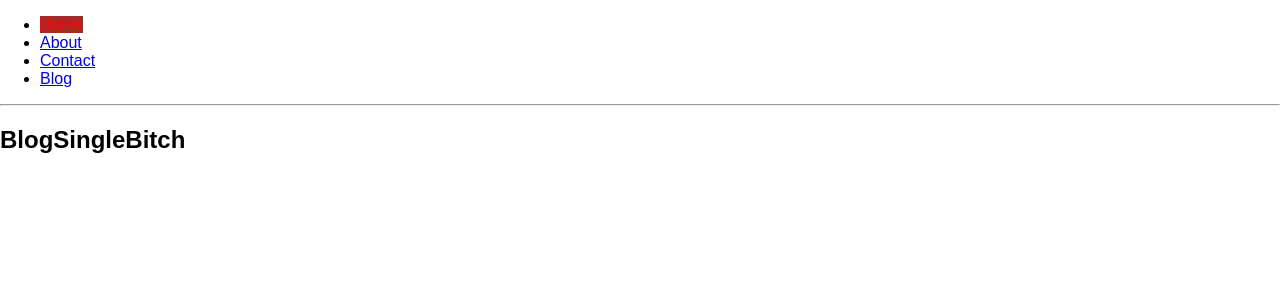
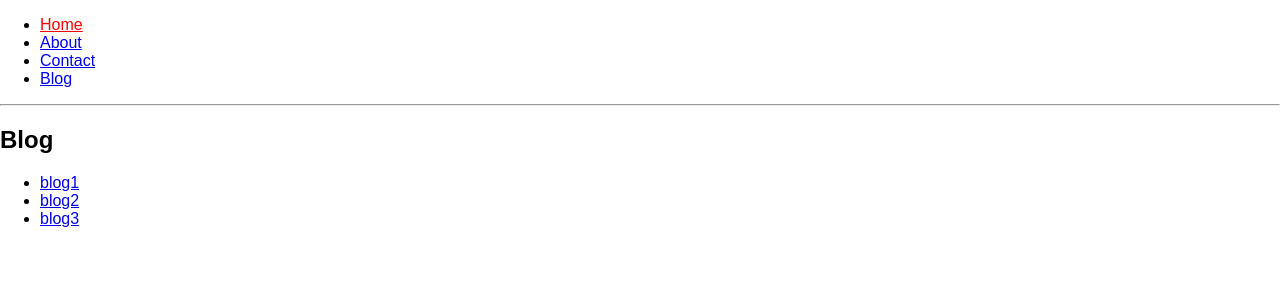
Before and after one commit to chakafasano88/react-exercise, a React (Create React App) app: page /blog/1 in a window 1280 px wide. Shown: the top 300 px of the page. Built offline with nearby package versions, Linux system fonts and the light colour scheme.

Commit message:
react routes

```diff
--- a/src/App.js
+++ b/src/App.js
@@ -3,11 +3,7 @@ import ReactDOM from 'react-dom';
 import PropTypes from 'prop-types';
 import logo from './logo.svg';
 import './App.css';
-import {
-  BrowserRouter as Router,
-  Route,
-  Link
-} from 'react-router-dom'// This is where you call your app
+import {BrowserRouter as Router, Route, NavLink, Switch} from 'react-router-dom'// This is where you call your app
 
 // USING STATE AND PROPS IN A COMPONENT TO PASS IN DATA
 //==== THIS COMPONENT INPUTS ALL OTHER COMPONENTS WITH XML JSX ====
@@ -23,7 +19,7 @@ class App extends Component {
   render() {
     return (
       <div className="App">
-
+        <h2> hEYREY GODG</h2>
       </div>
     );
   }
--- a/src/Blog.js
+++ b/src/Blog.js
@@ -1,21 +1,24 @@
 import React, {Component} from 'react';
-import {BrowserRouter as Router,Route,Link} from 'react-router-dom'
+import {BrowserRouter as Router, Route, NavLink, Switch} from 'react-router-dom';
+import BlogSingle from './BlogSingle';
 
 class Blog extends Component {
-  render(){
-    return(
+    render() {
+        return (
+            <Router>
                 <div>
                     <h2>Blog</h2>
                     <ul>
-          <li><Link to="/blog/12">blog1</Link></li>
-          <li><Link to="/blog/34">blog2</Link></li>
-          <li><Link to="/blog/56">blog3</Link></li>
+                        <li><NavLink to="/BlogSingle/1" exact>blog1</NavLink></li>
+                        <li><NavLink to="/BlogSingle/2" replace>blog2</NavLink></li>
+                        <li><NavLink to="/BlogSingle/3" replace>blog3</NavLink></li>
                     </ul>
-        {this.props.match.params.postId}
+                    <Switch>
+                        <Route path="/BlogSingle/:postId" component={BlogSingle} />
+                    </Switch>
                 </div>
+            </Router>
         );
     }
-
 }
-
 export default Blog;
--- a/src/BlogSingle.js
+++ b/src/BlogSingle.js
@@ -4,7 +4,8 @@ class BlogSingle extends Component {
   render(){
     return(
       <div>
-        <h2>BlogSingleBitch</h2>
+        <h2>Blog Single </h2>
+        {this.props.match.params.postId}
       </div>
     );
   }
--- a/src/index.js
+++ b/src/index.js
@@ -1,37 +1,30 @@
 import React from 'react';
 import ReactDOM from 'react-dom';
 import './index.css';
-import App from './App';
 import Home from './Home';
 import About from './About';
 import Contact from './Contact';
 import Blog from './Blog';
-import BlogSingle from './BlogSingle';
 
-import {
-  BrowserRouter as Router,
-  Route,
-  Link
-} from 'react-router-dom'// This is where you call your app
+import {BrowserRouter as Router, Route, NavLink, Switch} from 'react-router-dom'// This is where you call your app
 
 ReactDOM.render(
   <Router>
     <div>
       <ul>
-        <li><Link style={{color: "red"}} className="dog" to="/">Home</Link></li>
-        <li><Link to="/about">About</Link></li>
-        <li><Link to="/contact">Contact</Link></li>
-        <li><Link to="/blog">Blog</Link></li>
+        <li><NavLink style={{color: "red"}} className="dog" to="/">Home</NavLink></li>
+        <li><NavLink to="/about">About</NavLink></li>
+        <li><NavLink to="/contact">Contact</NavLink></li>
+        <li><NavLink to="/blog">Blog</NavLink></li>
       </ul>
 
       <hr/>
-      <Route exact path="/" component={Home}/>
-      <Route path="/about" component={About}/>
-      <Route path="/contact" component={Contact}/>
-      <Route path="/blog" component={Blog}>
-        <Route path="/blog/:postId" component={BlogSingle} />
-      </Route>
-
+      <Switch>
+        <Route exact path="/" component={Home}/>
+        <Route path="/about" component={About}/>
+        <Route path="/contact" component={Contact}/>
+        <Route path="/blog" component={Blog}/>
+      </Switch>
     </div>
   </Router>,
   document.getElementById('root')
```
Lines whose indentation alone changed are shown as unchanged.
